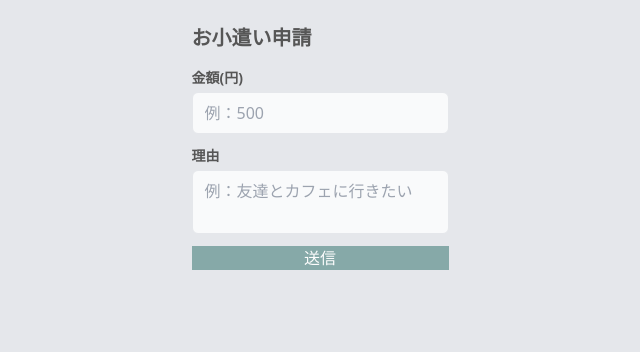
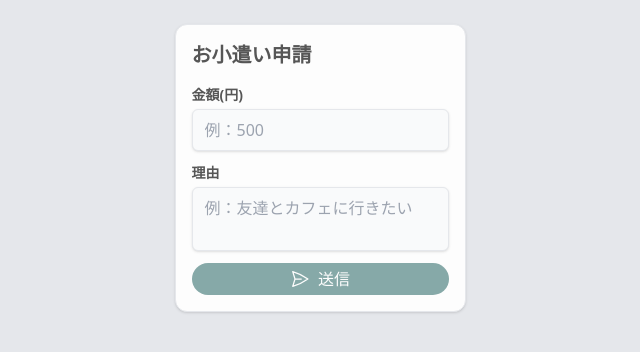
Before and after one commit to 038bkn/oyakozukai, a React (Vite) app in the folder client/: page / in a window 1280 px wide. Shown: the top 352 px of the page, without its empty margins (320-960 px from the left). Built offline with nearby package versions, Linux system fonts and the light colour scheme.

Commit message:
fix: 申請画面UI修正

```diff
--- a/client/src/features/requests/compornents/RequestForm.tsx
+++ b/client/src/features/requests/compornents/RequestForm.tsx
@@ -1,3 +1,4 @@
+import { PaperAirplaneIcon } from "@heroicons/react/24/outline";
 import { useEffect, useRef, useState } from "react";
 import toast from "react-hot-toast";
 import { createRequest } from "../api/createRequest";
@@ -54,12 +55,13 @@ export const RequestForm = () => {
   return (
     <form onSubmit={handleSubmit} className="flex flex-col gap-3">
       <label className="flex flex-col gap-1">
-        <span className="text-sm font-semibold text-[valr(--color-text)">金額(円)</span>
+        <span className="text-sm font-semibold">金額(円)</span>
         <input
           type="number"
           placeholder="例：500"
           value={amount}
           onChange={(e) => setAmount(e.target.value)}
+          className="card"
         />
       </label>
 
@@ -70,14 +72,15 @@ export const RequestForm = () => {
           placeholder="例：友達とカフェに行きたい"
           value={reason}
           onChange={(e) => setReason(e.target.value)}
-          className="resize-none overflow-hidden"
+          className="resize-none overflow-hidden card"
         />
       </label>
       <button
         type="submit"
-        className={`${loading ? "bg-gray-400 cursor-not-allowed" : "btn-green"}`}
+        className={`${loading ? "cursor-not-allowed" : "btn-green"} flex justify-center gap-2 items-center rounded-full h-8`}
         disabled={loading}
       >
+        <PaperAirplaneIcon className="w-5 h-5" />
         {loading ? "送信中..." : "送信"}
       </button>
     </form>
--- a/client/src/features/requests/pages/RequestPage.tsx
+++ b/client/src/features/requests/pages/RequestPage.tsx
@@ -3,7 +3,7 @@ import { RequestForm } from "../compornents/RequestForm";
 export const RequestPage = () => {
   return (
     <div className="min-h-screen flex flex-col items-center p-6">
-      <div className="card-white max-w-md">
+      <div className="card-white max-w-md card-bg">
         <h1 className="text-xl font-bold mb-4">お小遣い申請</h1>
         <RequestForm />
       </div>
```
